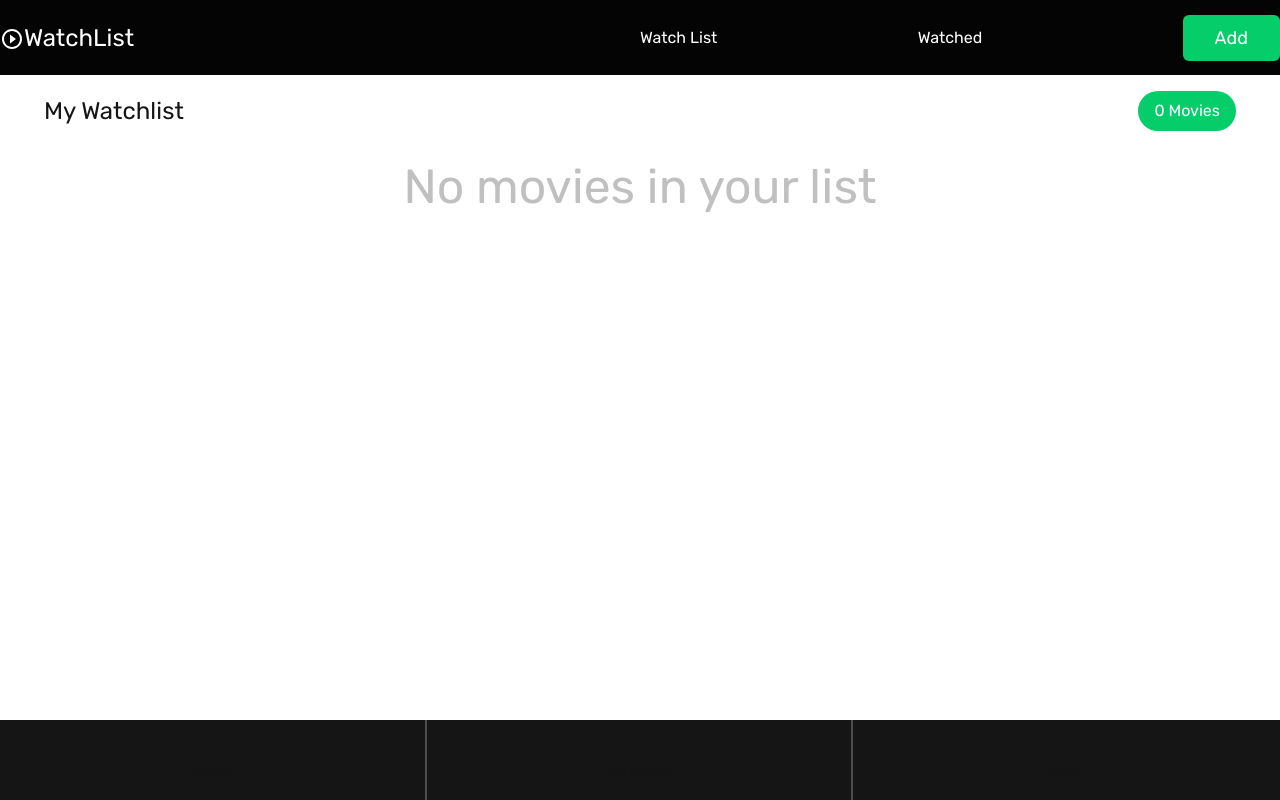
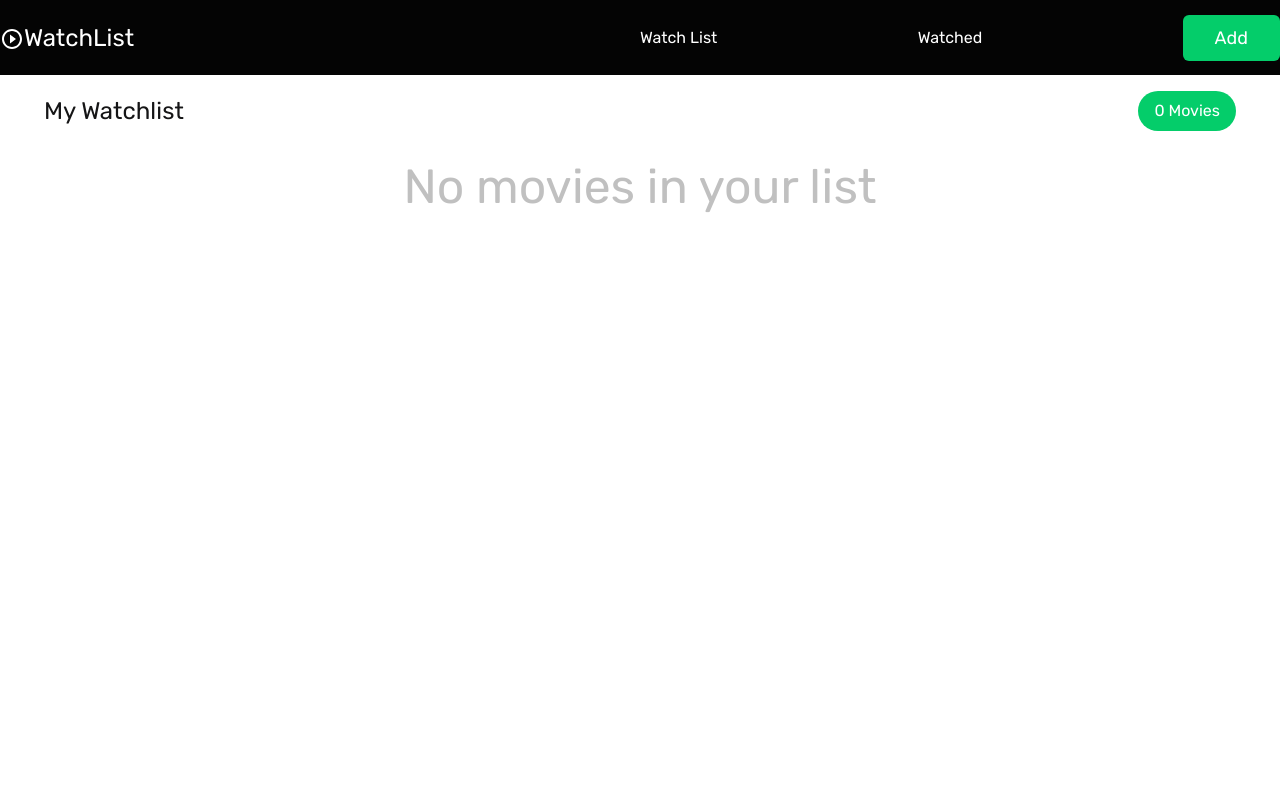
Before and after one commit to ldavidson8/moviewatchlist, a React (Create React App) app: page / in a window 1280 px wide. Built offline with nearby package versions, Linux system fonts and the light colour scheme.

Commit message:
Bottom Nav hidden on 640px+

```diff
--- a/src/components/BottomNavigation.js
+++ b/src/components/BottomNavigation.js
@@ -6,7 +6,7 @@ import { Link } from "react-router-dom";
 export const BottomNav = () => {
   return (
     <>
-      <div className="fixed bottom-0 h-[80px] w-full bg-gray-700 shadow-xl">
+      <div className="fixed bottom-0 h-[80px] w-full bg-gray-700 shadow-xl sm:hidden">
         <div className="grid h-full grid-cols-3">
           <Link
             to="/"
--- a/src/components/MovieCard.js
+++ b/src/components/MovieCard.js
@@ -14,7 +14,7 @@ export const MovieCard = ({ movie, type }) => {
         ) : (
           <div className="mr-4 block h-full w-full rounded-md bg-gray-500"></div>
         )}
-        <h2 className="absolute top-1/2 left-2 text-xl opacity-0 duration-200 group-hover:opacity-100 group-hover:transition-opacity group-hover:delay-150">
+        <h2 className="absolute top-1/2 left-5 text-xl opacity-0 duration-200 group-hover:opacity-100 group-hover:transition-opacity group-hover:delay-150">
           {movie.title}
         </h2>
 
```
